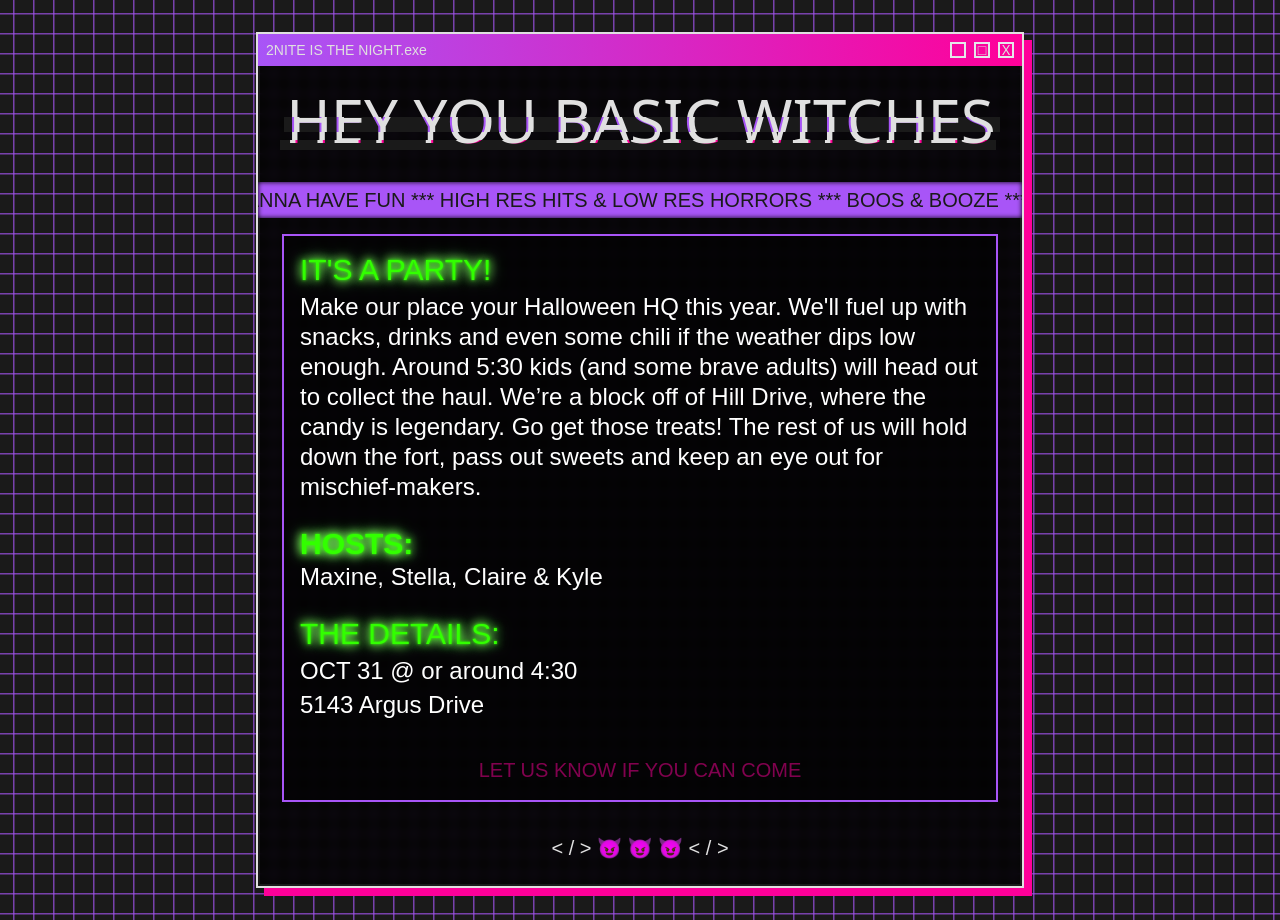
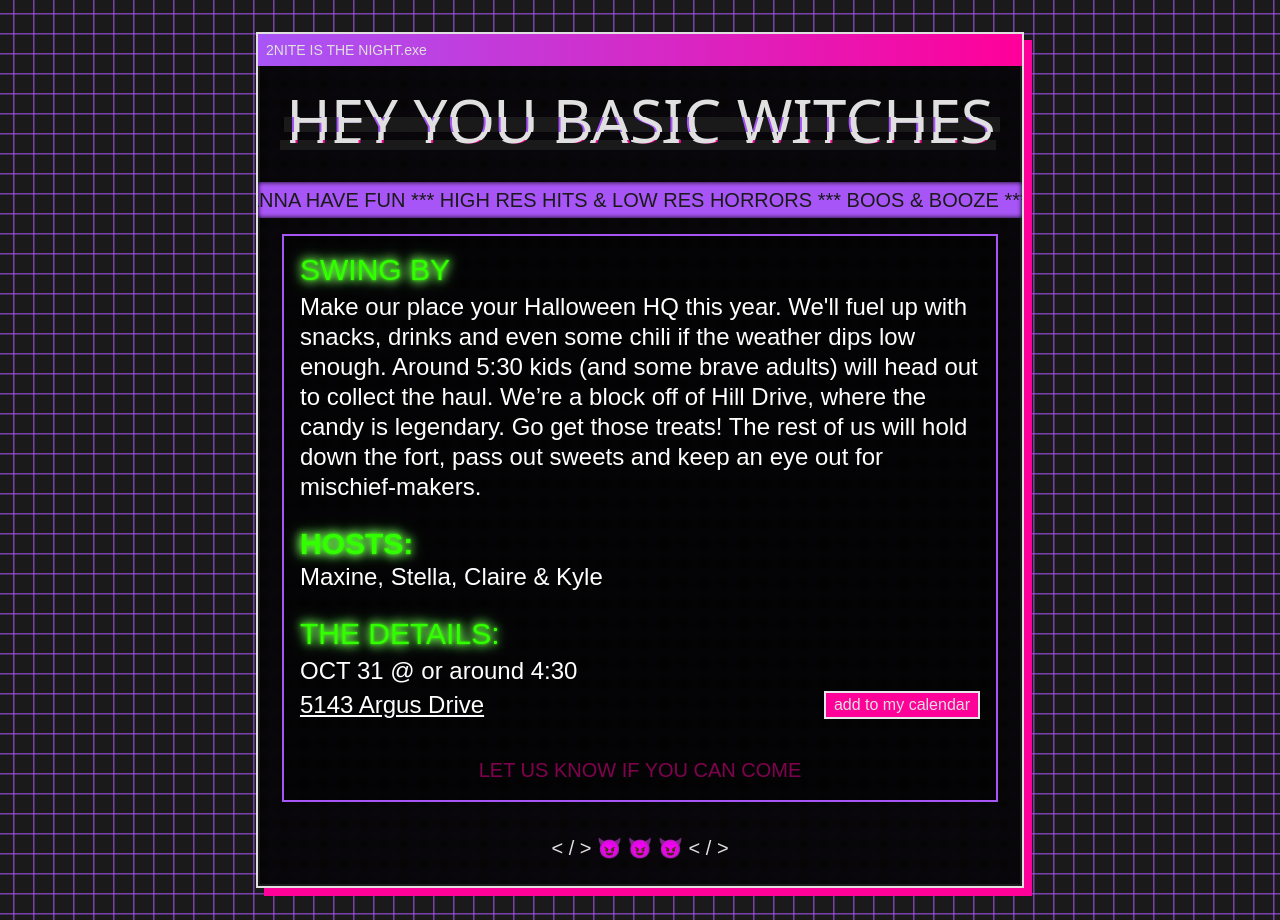
Before and after one commit to kyspenn-hub/kyspenn-hub.github.io, a plain HTML site: page index.html in a window 1280 px wide. Drawn offline with nearby package versions, Linux system fonts and the light colour scheme; a web font is replaced by a local one.

Commit message:
Update index.html

```diff
--- a/index.html
+++ b/index.html
@@ -146,13 +146,8 @@
 </head>
 <body class="p-4 sm:p-8 flex items-center justify-center min-h-screen">
     <!-- Changed max-w-2xl to max-w-3xl --><main class="y2k-window w-full max-w-3xl bg-black/80 backdrop-blur-sm text-[var(--chrome-silver)]">
-        <div class="title-bar h-8 flex items-center justify-between p-2 text-sm">
+        <div class="title-bar h-8 flex items-center p-2 text-sm">
             <span>2NITE IS THE NIGHT.exe</span>
-            <div class="flex items-center space-x-2">
-                <span class="w-4 h-4 border-2 border-chrome-silver flex items-center justify-center font-sans">_</span>
-                <span class="w-4 h-4 border-2 border-chrome-silver flex items-center justify-center font-sans">□</span>
-                <span class="w-4 h-4 border-2 border-chrome-silver bg-hot-pink-glitch flex items-center justify-center font-sans">X</span>
-            </div>
         </div>
         <div class="p-6 text-center text-lg sm:text-xl md:text-2xl">
             <!-- Text changed back, <br> removed, glitch-effect re-enabled --><h1 class="font-header text-4xl sm:text-5xl md:text-6xl mb-4 glitch-effect" data-text="HEY YOU BASIC WITCHES">HEY YOU BASIC WITCHES</h1>
@@ -165,7 +160,7 @@
 
             <!-- Removed marquee-container and its content --><!-- Reduced space-y from 10 to 6 --><div class="space-y-6 text-left p-4 border-2 border-[var(--electric-violet)] bg-black/50">
                 <div>
-                    <p class="neon-glow text-3xl">IT'S A PARTY!</p>
+                    <p class="neon-glow text-3xl">SWING BY</p>
                     <!-- Reduced line height and spacing, changed text-3xl to text-2xl --><div class="text-2xl text-white leading-tight mt-1 space-y-2">
                         <p>Make our place your Halloween HQ this year. We'll fuel up with snacks, drinks and even some chili if the weather dips low enough. Around 5:30 kids (and some brave adults) will head out to collect the haul. We’re a block off of Hill Drive, where the candy is legendary. Go get those treats! The rest of us will hold down the fort, pass out sweets and keep an eye out for mischief-makers.</p>
                     </div>
@@ -175,11 +170,16 @@
                     <!-- Reduced line height, changed text-3xl to text-2xl --><p class="text-white text-2xl leading-tight">Maxine, Stella, Claire & Kyle</p>
                 </div>
                 <div>
-                    <!-- Text Changed back --><p class="neon-glow text-3xl">THE DETAILS:</p>
+                    <!-- Typo 'classE' fixed to 'class' --><p class="neon-glow text-3xl">THE DETAILS:</p>
                     <!-- Removed link, reduced line height and spacing, changed text-3xl to text-2xl --><ul class="list-none mt-1 space-y-1 text-2xl leading-tight">
                         <li><span class="text-white">OCT 31 @ or around 4:30</span></li>
-                        <li>
-                            <span class="text-white">5143 Argus Drive</span>
+                        <!-- Added flex container to align address and calendar button --><li class="flex justify-between items-center">
+                            <a href="httpsm://www.google.com/maps/search/?api=1&query=5143+Argus+Drive,+Los+Angeles,+CA+90041" target="_blank" rel="noopener noreferrer" class="text-white hover:text-[var(--hot-pink-glitch)] underline">
+                                5143 Argus Drive
+                            </a>
+                            <!-- Replaced Google image with themed button, updated href --><a href="https://calendar.app.google/DGK8uHD2bFa6hDX9A" target="_blank" rel="noopener noreferrer" class="font-digital text-base text-cyber-black bg-[var(--hot-pink-glitch)] px-2 py-0 border-2 border-chrome-silver hover:bg-neon-slime hover:border-neon-slime no-underline">
+                                add to my calendar
+                            </a>
                         </li>
                     </ul>
                 </div>
```
